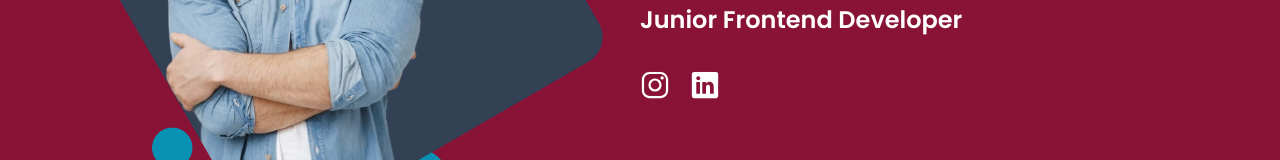
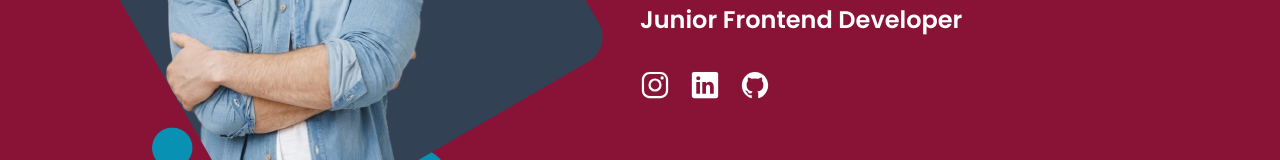
Before and after one commit to Ginasonia98/portofliofrontenddeveloper, a React (Vite) app: page / in a window 1280 px wide. Shown: the part 465-625 px from the top of the page. Built offline with nearby package versions, Linux system fonts and the light colour scheme.

Commit message:
finish fix

```diff
--- a/src/components/Contact.jsx
+++ b/src/components/Contact.jsx
@@ -26,6 +26,9 @@ const Contact = () => {
   const handleSubmit = async (event) => {
     event.preventDefault();
 
+    if (name.trim() === "" || email.trim() === "" || message.trim() === "") {
+      alert("Please fill in all fields");
+    } else {
       await addDoc(userCollectionRef, {
         name: name,
         email: email,
@@ -33,7 +36,7 @@ const Contact = () => {
       })
         .then(() => {
           if (!alert("Form Submitted Successfully!"))
-          document.location = "https://www.google.com/webhp";
+            document.location = "https://portfoliofrontendgina.netlify.app/";
         })
         .catch((error) => {
           alert(error.message);
@@ -42,6 +45,7 @@ const Contact = () => {
       setName("");
       setEmail("");
       setMessage("");
+    }
   };
 
   return (
--- a/src/components/Hero.jsx
+++ b/src/components/Hero.jsx
@@ -1,7 +1,20 @@
 import React from "react";
 import hero from "../assets/images/hero.png";
 const Hero = () => {
-  const social_media = ["logo-instagram", "logo-linkedin"];
+  const social_media = ["logo-instagram", "logo-linkedin", "logo-github"];
+
+  const handleSocialMediaClick = (icon) => {
+    if (icon === "logo-instagram") {
+      window.open(
+        "https://instagram.com/chikogina_?igshid=YmMyMTA2M2Y=",
+        "_blank"
+      );
+    } else if (icon === "logo-linkedin") {
+      window.open("https://www.linkedin.com/in/ginatobing/", "_blank");
+    } else if (icon === "logo-github") {
+      window.open("https://github.com/Ginasonia98?tab=repositories", "_blank");
+    }
+  };
 
   return (
     <section id="home" className="flex py-10 md:flex-row flex-col items-center">
@@ -24,6 +37,12 @@ const Hero = () => {
             {social_media?.map((icon) => (
               <div
                 key={icon}
+                role="button"
+                tabIndex="0"
+                onClick={() => handleSocialMediaClick(icon)}
+                onKeyPress={(e) =>
+                  e.key === "Enter" && handleSocialMediaClick(icon)
+                }
                 className="text-white hover:text-white cursor-pointer "
               >
                 <ion-icon name={icon}></ion-icon>
```
Lines whose indentation alone changed are shown as unchanged.
